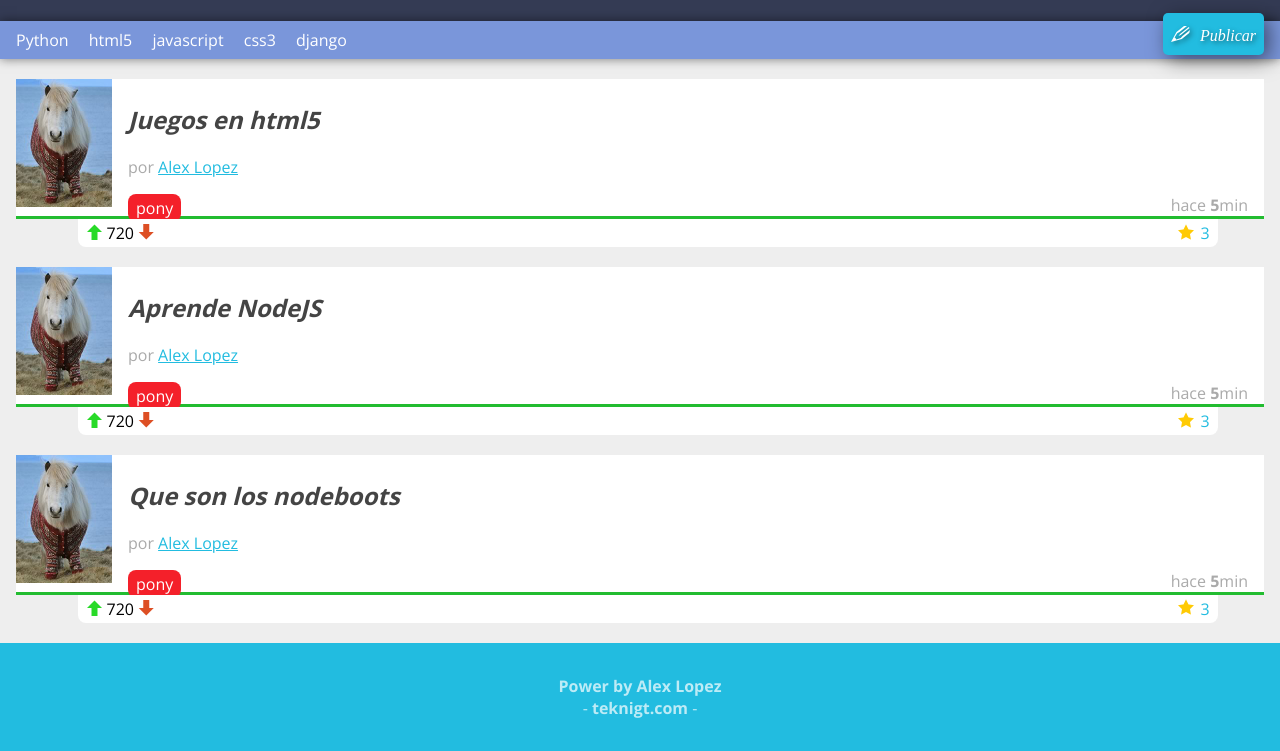
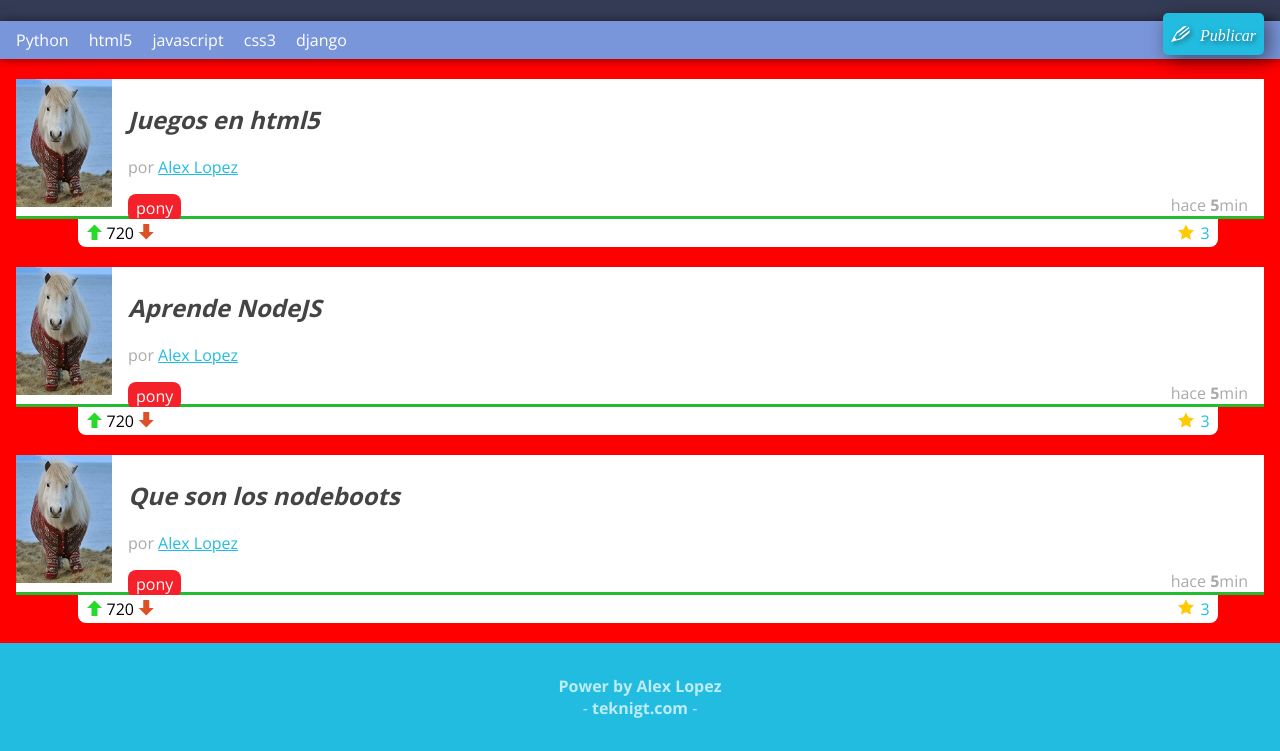
Before and after one commit to alexlopz/alex-theme, a plain HTML site: page index.html in a window 1280 px wide. Shown: the part 84-835 px from the top of the page. Drawn offline with nearby package versions, Linux system fonts and the light colour scheme; files whose address does not match are found by name.

```diff
--- a/estilos.css
+++ b/estilos.css
@@ -286,3 +286,11 @@
 {
 	float: right;
 }
+
+
+@media screen and (min-width: 800px) {
+
+	body{
+		background: red;
+	}
+}
--- a/index.html
+++ b/index.html
@@ -4,6 +4,7 @@
 <head>
 	<meta charset"utf-8"/>
 	<meta name="description" content="Mi proyecto de mi primer theme"/>
+	<meta name="viewport" content="device-width, minimum-scale=1, maximum-scale=1"/>
 	<title>Theme-Alex</title>
 	<link href='http://fonts.googleapis.com/css?family=Open+Sans:400,700' rel='stylesheet' type='text/css'>
 	<link rel="stylesheet" href="normalize.css">
```
